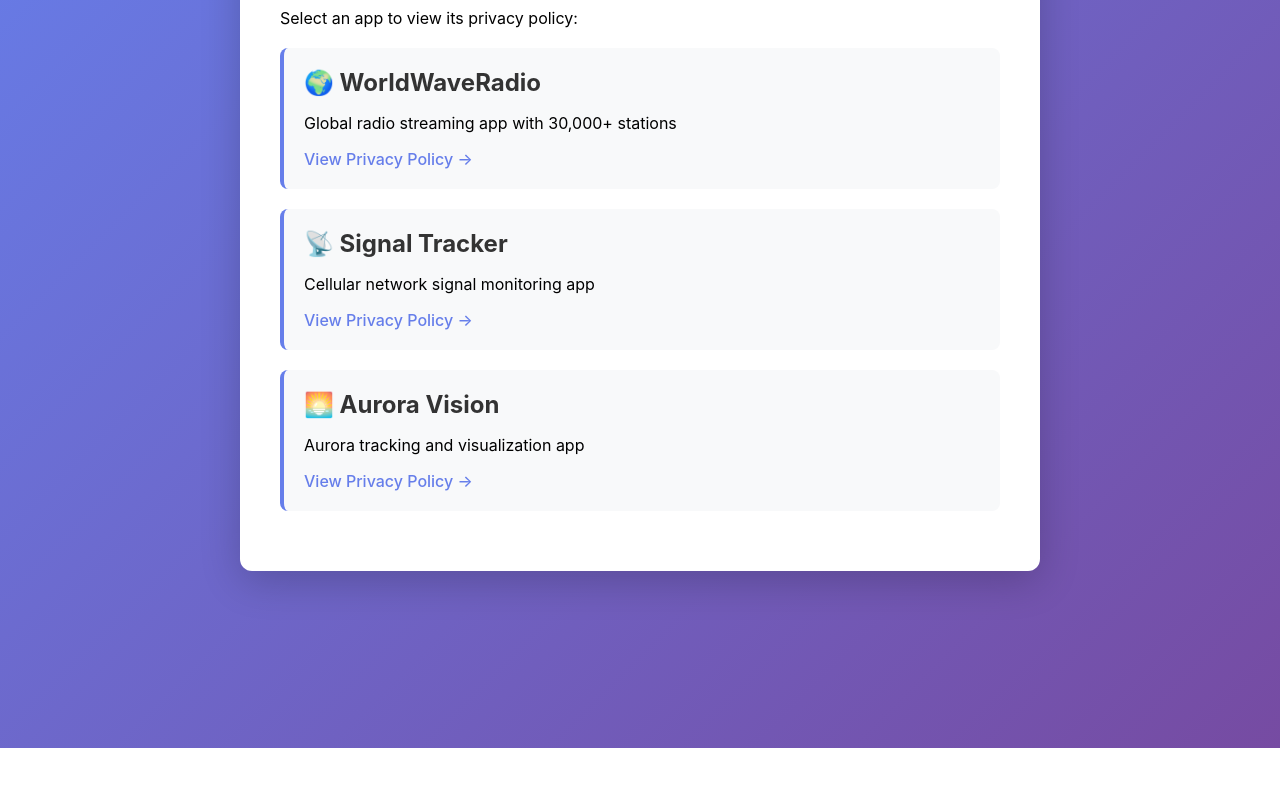
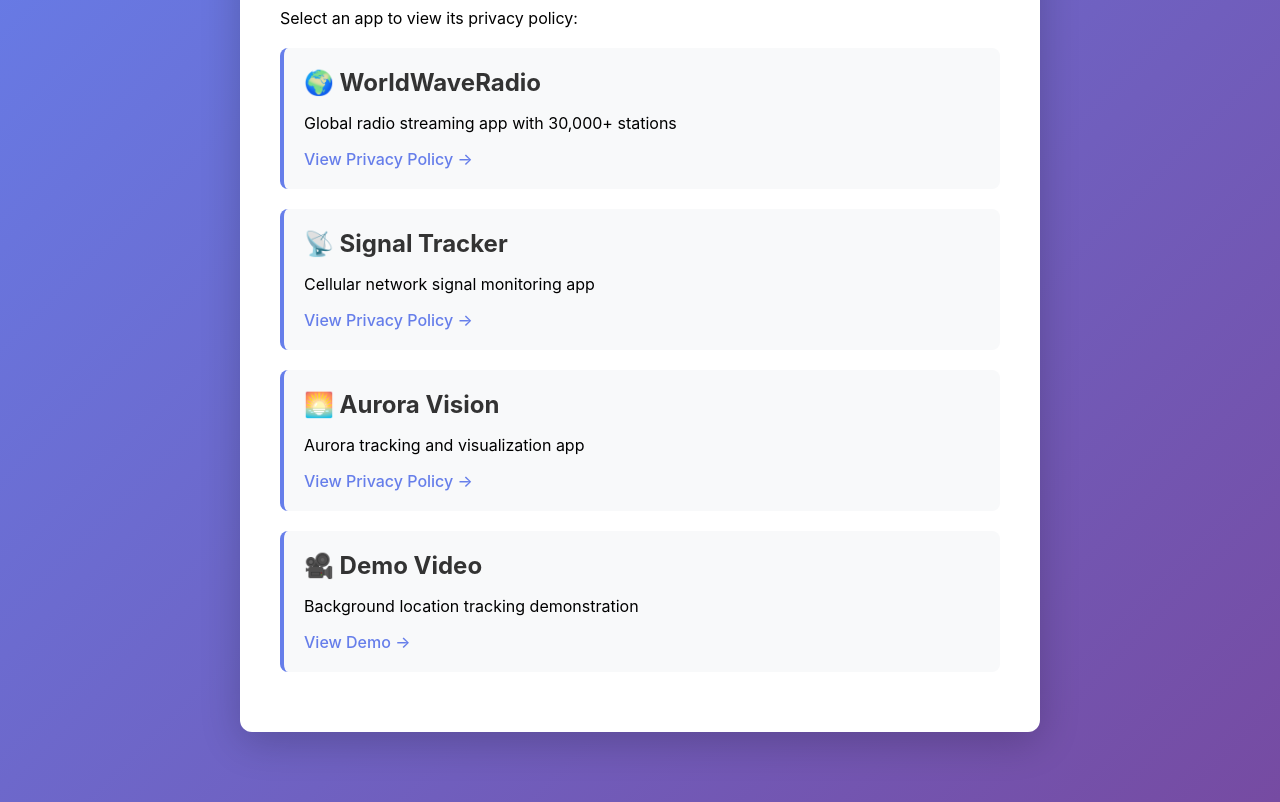
Before and after one commit to savargeir-byte/Privacy-Policy, a plain HTML site: page index.html in a window 1280 px wide. Shown: the part 192-994 px from the top of the page. Before the commit the page ends 940 px from the top, so only its background shows below. Drawn offline with Linux system fonts and the light colour scheme.

Commit message:
Update index to include all pages (demo video)

```diff
--- a/index.html
+++ b/index.html
@@ -71,6 +71,12 @@
                 <p>Aurora tracking and visualization app</p>
                 <a href="aurora_vision_privacy_policy.html">View Privacy Policy →</a>
             </li>
+
+            <li class="app-item">
+                <h2>🎥 Demo Video</h2>
+                <p>Background location tracking demonstration</p>
+                <a href="demo-video.html">View Demo →</a>
+            </li>
         </ul>
     </div>
 </body>
```
